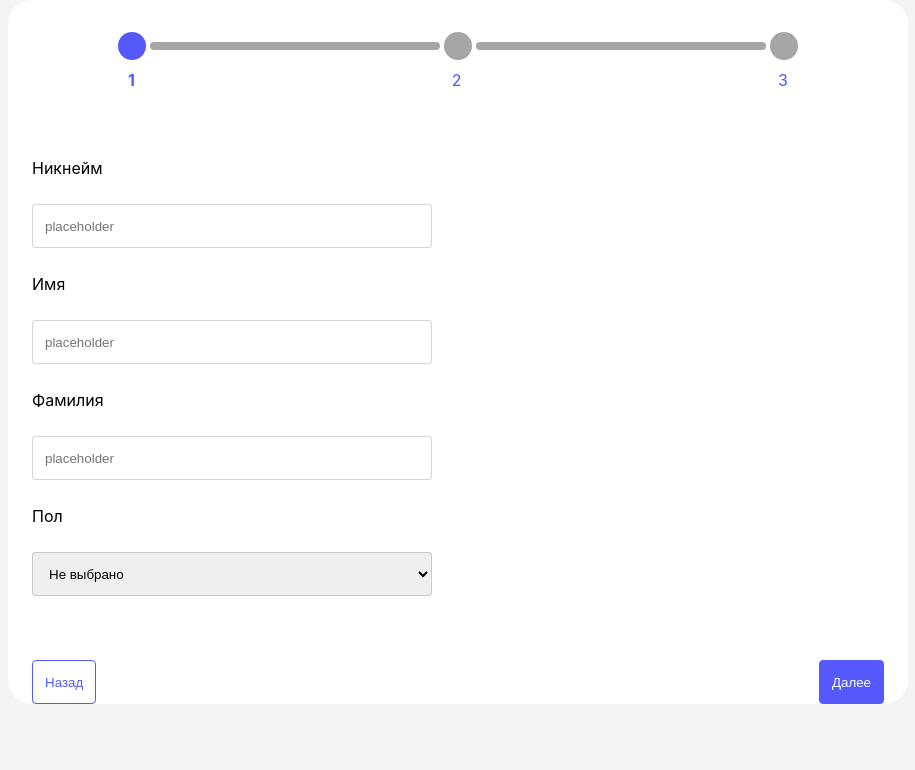
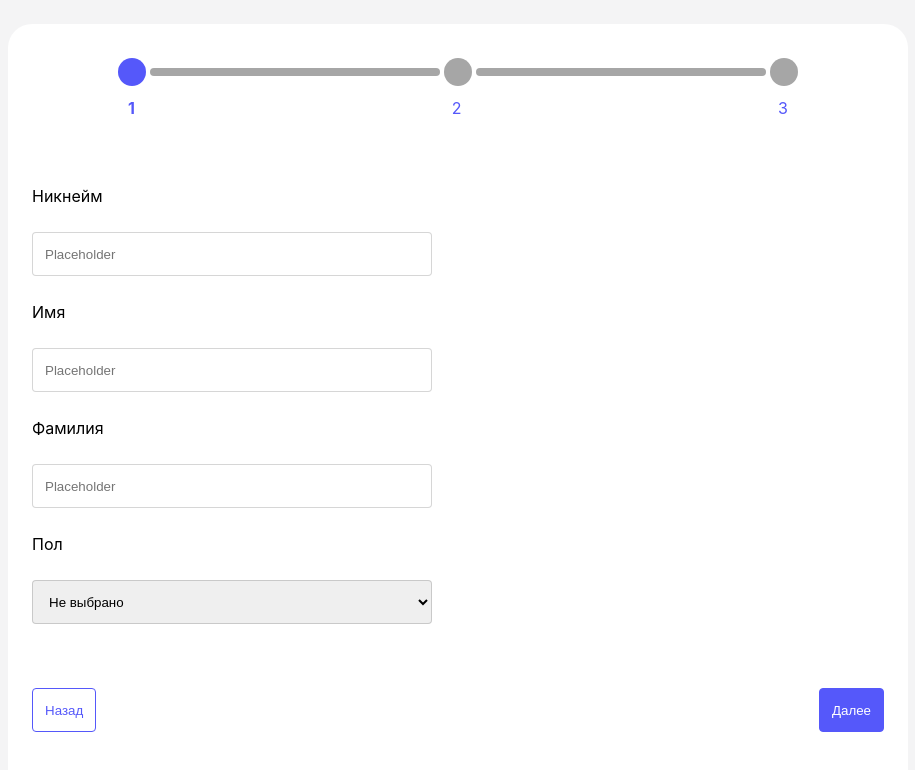
Before and after one commit to KillReal63/RegForm, a React (Vite) app: page /profile in a window 1280 px wide. Shown: the top 770 px of the page, without its empty margins (182-1097 px from the left). Built offline with nearby package versions, Linux system fonts and the light colour scheme.

Commit message:
css change

```diff
--- a/package.json
+++ b/package.json
@@ -1,7 +1,7 @@
 {
   "name": "fractaltest",
   "private": true,
-  "version": "0.0.0",
+  "version": "1.0.0",
   "type": "module",
   "scripts": {
     "dev": "vite",
--- a/src/Components/Main/Main.module.css
+++ b/src/Components/Main/Main.module.css
@@ -4,6 +4,7 @@
   background-color: #FFFFFF;
   padding: 24px 24px 0 24px;
   border-radius: 24px;
+  margin-top: 24px;
 }
 
 .header {
--- a/src/pages/About/About.module.css
+++ b/src/pages/About/About.module.css
@@ -3,14 +3,15 @@
   flex-direction: column;
   align-items: center;
   width: 900px;
-  height: 704px;
   background-color: #FFFFFF;
   border-radius: 24px;
   padding: 24px 24px 0 24px;
+  margin-top: 24px;
 }
 
 .footer {
   display: flex;
   justify-content: space-between;
   width: 100%;
+  margin-bottom: 80px;
 }
--- a/src/pages/About/About.tsx
+++ b/src/pages/About/About.tsx
@@ -30,8 +30,8 @@ const About = () => {
         <Button variant='forward' onClick={() => setOpen(true)}>
           Далее
         </Button>
-        {open && <Modal onClose={closeModal} open={open} />}
       </div>
+      {open && <Modal onClose={closeModal} open={open} />}
     </div>
   );
 };
--- a/src/pages/Advantages/Advantages.module.css
+++ b/src/pages/Advantages/Advantages.module.css
@@ -3,10 +3,10 @@
   flex-direction: column;
   align-items: center;
   width: 900px;
-  height: 704px;
   background-color: #FFFFFF;
   border-radius: 24px;
   padding: 24px 24px 0 24px;
+  margin-top: 24px;
 }
 
 .form {
@@ -21,4 +21,5 @@
   display: flex;
   justify-content: space-between;
   width: 100%;
+  margin-bottom: 80px;
 }
--- a/src/pages/Profile/Profile.module.css
+++ b/src/pages/Profile/Profile.module.css
@@ -3,10 +3,10 @@
   flex-direction: column;
   align-items: center;
   width: 900px;
-  height: 704px;
   background-color: #FFFFFF;
   border-radius: 24px;
   padding: 24px 24px 0 24px;
+  margin-top: 24px;
 }
 
 .form {
@@ -29,4 +29,5 @@
   display: flex;
   justify-content: space-between;
   width: 100%;
+  margin-bottom: 80px;
 }
--- a/src/pages/Profile/Profile.tsx
+++ b/src/pages/Profile/Profile.tsx
@@ -3,16 +3,17 @@ import Input from '../../ui/Input/Input';
 import Button from '../../ui/Button/Button';
 import FormStepper from '../../ui/FormStepper/FormStepper';
 import { useNavigate } from 'react-router-dom';
+import { useForm } from 'react-hook-form';
+import * as yup from 'yup'
 
 const Profile = () => {
   const navigate = useNavigate();
 
-  const onClick = (variant: string) => {
-    if (variant === 'forward') {
-      navigate('/advantages');
-    } else {
-      navigate(-1);
-    }
+  const { register, handleSubmit } = useForm();
+
+  const onSubmit = (data: {}) => {
+    navigate('/advantages');
+    console.log(data);
   };
 
   return (
@@ -20,23 +21,25 @@ const Profile = () => {
       <FormStepper />
       <form className={styles.form}>
         <label>Никнейм</label>
-        <Input placeholder='placeholder' />
+        <Input type='text' placeholder='Placeholder' />
         <label>Имя</label>
-        <Input placeholder='placeholder' />
+        <Input type='text' placeholder='Placeholder' />
         <label>Фамилия</label>
-        <Input placeholder='placeholder' />
+        <Input type='text' placeholder='Placeholder' />
         <label>Пол</label>
         <select className={styles.select}>
-          <option value='no-select'>Не выбрано</option>
-          <option value='male'>male</option>
-          <option value='female'>female</option>
+          <option value='no-select' disabled selected>
+            Не выбрано
+          </option>
+          <option value='male'>мужской</option>
+          <option value='female'>женский</option>
         </select>
       </form>
       <div className={styles.footer}>
-        <Button variant='back' onClick={() => onClick('back')}>
+        <Button variant='back' onClick={() => navigate(-1)}>
           Назад
         </Button>
-        <Button variant='forward' onClick={() => onClick('forward')}>
+        <Button variant='forward' onClick={handleSubmit(onSubmit)}>
           Далее
         </Button>
       </div>
--- a/src/ui/Input/Input.tsx
+++ b/src/ui/Input/Input.tsx
@@ -3,10 +3,13 @@ import styles from './Input.module.css';
 
 interface IProps {
   placeholder: string;
+  type?: string;
 }
 
 const Input: FC<IProps> = ({ placeholder, ...props }) => {
-  return <input className={styles.input} placeholder={placeholder} {...props} />;
+  return (
+    <input className={styles.input} placeholder={placeholder} {...props} />
+  );
 };
 
 export default Input;
```
Also changed, not shown: 1 other file (tests, documents, lock files or other folders).
